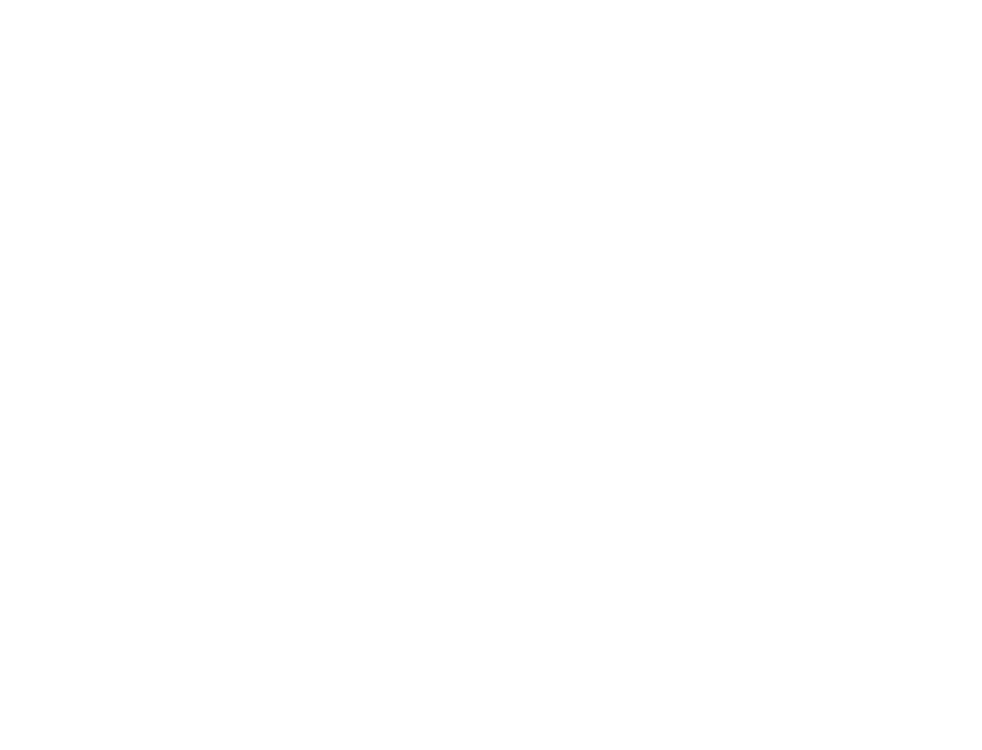
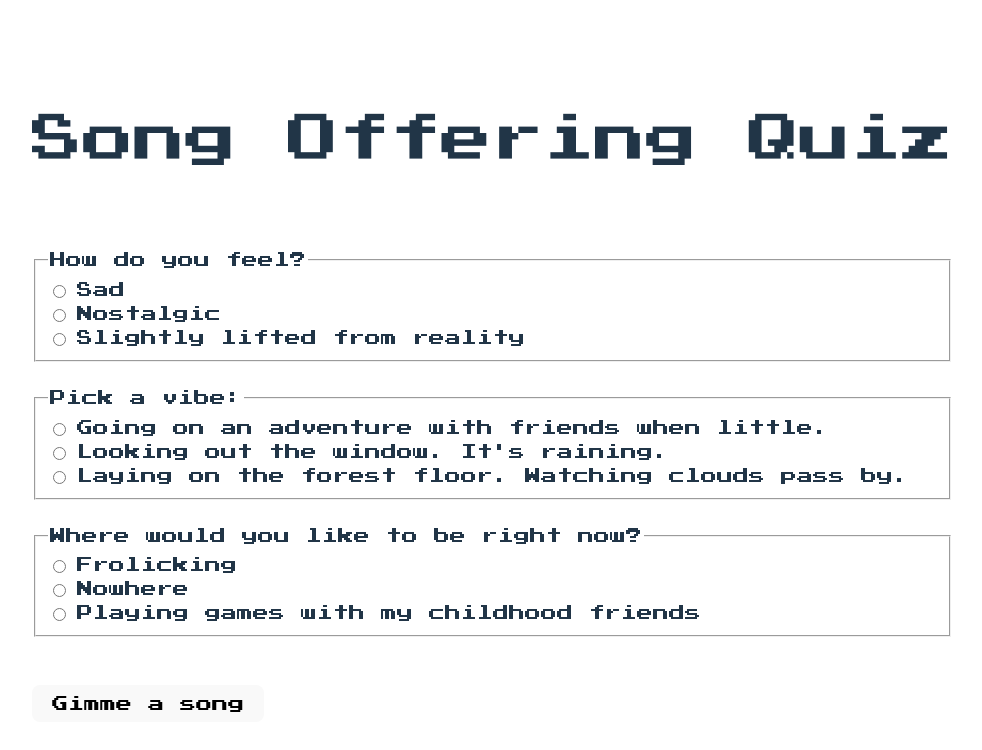
Before and after one commit to RainydeVille/Quiz_Cafe, a React (Vite) app: page /Quiz_Cafe/songofferingquiz in a window 1280 px wide. Before the commit this address had no page. Shown: the top 750 px of the page, without its empty margins (48-1030 px from the left). Built offline with nearby package versions, Linux system fonts and the light colour scheme.

Commit message:
updated to working condition v1

```diff
--- a/src/App.jsx
+++ b/src/App.jsx
@@ -1,6 +1,7 @@
 import { BrowserRouter, Routes, Route } from "react-router-dom";
 import Home from "./pages/Home";
 import HogwartsHouseQuiz from "./pages/HogwartsHouseQuiz";
+import SongOffering from "./pages/SongOffering";
 
 export default function App() {
   return (
@@ -8,6 +9,7 @@
       <Routes>
         <Route path="/" element={<Home />} />
         <Route path="/hogwartshousequiz" element={<HogwartsHouseQuiz />} />
+        <Route path="/songofferingquiz" element={<SongOffering />} />
       </Routes>
     </BrowserRouter>
   );
--- a/src/pages/Home.jsx
+++ b/src/pages/Home.jsx
@@ -6,6 +6,8 @@
       <h1>Welcome to Quiz Café</h1>
       <h3>Choose a quiz:</h3>
       <Link to="/hogwartshousequiz">Howarts House Quiz</Link>
+      <br />
+      <Link to="/songofferingquiz">Song Offering Quiz</Link>
     </div>
   );
 }
--- a/src/pages/SongOffering.jsx
+++ b/src/pages/SongOffering.jsx
@@ -43,7 +43,7 @@
 function shuffleAnswers(questions) {
   return questions.map((q) => ({
     ...q,
-    answers: shuffle(q.asnwers),
+    answers: shuffle(q.answers),
   }));
 }
 
@@ -52,7 +52,6 @@
 
   const handleSubmit = (e) => {
     e.preventDefault();
-
     //score tracker
     const scores = {
       SS: 0,
@@ -65,14 +64,13 @@
     let totalAnswers = 0;
 
     // loop through questions
-    for (let i = 1; i <= 10; i++) {
+    for (let i = 1; i <= questions.length; i++) {
       const answer = formData.get(`q${i}`);
       if (answer) {
         scores[answer]++;
         totalAnswers++;
       }
     }
-  };
 
     // no answers selected
     if (totalAnswers === 0) {
@@ -93,11 +91,14 @@
 
     const pretty = topSong.charAt(0).toUpperCase() + topSong.slice(1);
 
+    alert(`Your song is... ${pretty.toUpperCase()}! 🪄`);
+  };
+
   return (
     <form id="SongOfferingQuiz" onSubmit={handleSubmit}>
       <h1>Song Offering Quiz</h1>
 
-      {shuffledQuestions.map((q, qIndex) => (
+      {shuffledAnswers.map((q, qIndex) => (
         <fieldset key={q.id}>
           <legend>{q.legend}</legend>
 
```
Lines whose indentation alone changed are shown as unchanged.
